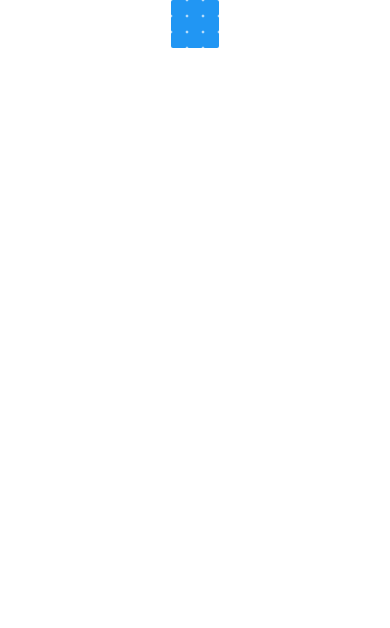
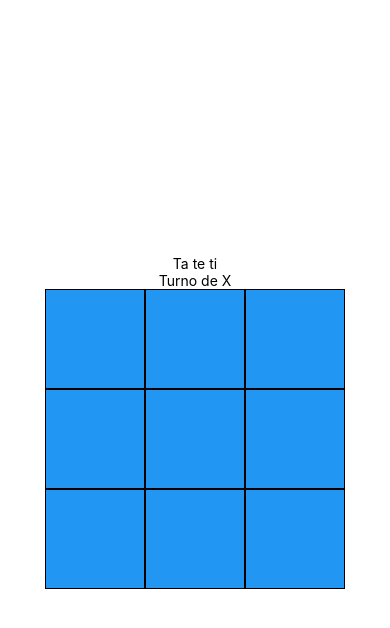
Before and after one commit to NahuelPajon/Ta-te-ti_app, a React Native app: screen / in a window 390 px wide. Shown: the top 628 px of the page. Built offline with nearby package versions, Linux system fonts and the light colour scheme.

Commit message:
Tablero funcionando, ponganlo lindo, salu2

```diff
--- a/App.js
+++ b/App.js
@@ -1,6 +1,6 @@
 import { StatusBar } from "expo-status-bar";
 import { useState } from "react";
-import { StyleSheet, Text, View } from "react-native";
+import { StyleSheet, Text, View, TouchableOpacity } from "react-native";
 import { Button } from "react-native-web";
 
 export default function App() {
@@ -32,7 +32,7 @@ export default function App() {
     Trato de explicar. Básicamente te hacés una copia del tablero y le ponés la nueva jugada, X ó O.
     Luego, te fijás si ese tablero actualizado configura una de las combinaciones para ganar.
     Si lo es, seteás el ganador y a otra cosa mariposa.
-    Sino,  seteás el próximo turno para el otro jugador.
+    Sino, seteás el próximo turno para el otro jugador.
   */
   const eventoPresionar = indice => {
     if (tablero[indice] || ganador) // Si ya hay un cosito en la celda o hay ganador, no se hace nada
@@ -51,22 +51,41 @@ export default function App() {
 
   return (
     <View style={styles.container}>
-      <View>
-        <Button styles={styles.botoncito}></Button>
-        <Button styles={styles.botoncito}></Button>
-        <Button styles={styles.botoncito}></Button>
-      </View>
-      <View>
-        <Button styles={styles.botoncito}></Button>
-        <Button styles={styles.botoncito}></Button>
-        <Button styles={styles.botoncito}></Button>
-      </View>
-      <View>
-        <Button styles={styles.botoncito}></Button>
-        <Button styles={styles.botoncito}></Button>
-        <Button styles={styles.botoncito}></Button>
+      <Text>Ta te ti</Text>
+      <Text>
+        {ganador ? ganador === 'Empate' ? 'Empate' : `Ganó ${ganador}` : `Turno de ${turnoActual}`}
+      </Text>
+      <View style={styles.tablero}>
+          <TouchableOpacity style={styles.botoncito} onPress={() => eventoPresionar(0)}>
+            <Text style={styles.textoBotoncito}>{tablero[0]}</Text>
+          </TouchableOpacity>
+          <TouchableOpacity style={styles.botoncito} onPress={() => eventoPresionar(3)}>
+            <Text style={styles.textoBotoncito}>{tablero[3]}</Text>
+          </TouchableOpacity>
+          <TouchableOpacity style={styles.botoncito} onPress={() => eventoPresionar(6)}>
+            <Text style={styles.textoBotoncito}>{tablero[6]}</Text>
+          </TouchableOpacity>
+          <TouchableOpacity style={styles.botoncito} onPress={() => eventoPresionar(1)}>
+            <Text style={styles.textoBotoncito}>{tablero[1]}</Text>
+          </TouchableOpacity>
+          <TouchableOpacity style={styles.botoncito} onPress={() => eventoPresionar(4)}>
+            <Text style={styles.textoBotoncito}>{tablero[4]}</Text>
+          </TouchableOpacity>
+          <TouchableOpacity style={styles.botoncito} onPress={() => eventoPresionar(7)}>
+            <Text style={styles.textoBotoncito}>{tablero[7]}</Text>
+          </TouchableOpacity>
+          <TouchableOpacity style={styles.botoncito} onPress={() => eventoPresionar(2)}>
+            <Text style={styles.textoBotoncito}>{tablero[2]}</Text>
+          </TouchableOpacity>
+          <TouchableOpacity style={styles.botoncito} onPress={() => eventoPresionar(5)}>
+            <Text style={styles.textoBotoncito}>{tablero[5]}</Text>
+          </TouchableOpacity>
+          <TouchableOpacity style={styles.botoncito} onPress={() => eventoPresionar(8)}>
+            <Text style={styles.textoBotoncito}>{tablero[8]}</Text>
+          </TouchableOpacity>
       </View>
     </View>
+
   );
 }
 
@@ -76,15 +95,26 @@ const styles = StyleSheet.create({
     backgroundColor: "#fff",
     alignItems: "center",
     justifyContent: "center",
-    flexDirection: "row",
-    flexWrap: "wrap",
+    padding: 20,
+  },
+  tablero: {
+    width: 300,
+    height: 300,
+    flexDirection: 'row',
+    flexWrap: 'wrap'
   },
   botoncito: {
-    borderColor: "black",
-    color: "white",
-    padding: 20,
-    width: 200,
-    height: 200,
+    width: '33.33%',
+    height: '33.33%',
+    borderWidth: 1,
+    borderColor: '#000',
+    backgroundColor: '#2196F3',
+    justifyContent: 'center',
+    alignItems: 'center'
+  },
+  textoBotoncito: {
+    fontSize: 48,
+    color: 'black'
   },
   filas: {
     flexDirection: "row",
```
